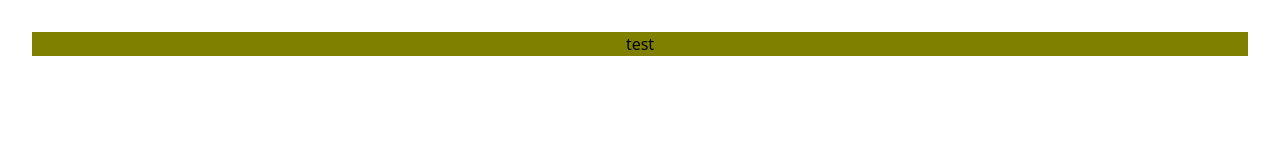
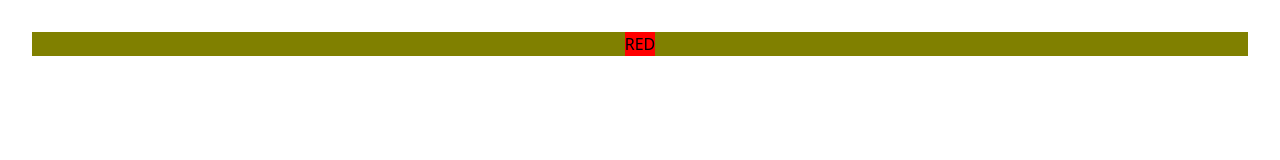
Before and after one commit to Siddhantv1/react-JS-repo, a React (Vite) app in the folder 04BGchanger/: page / in a window 1280 px wide. Shown: the top 160 px of the page. Built offline with nearby package versions, Linux system fonts and the light colour scheme.

Commit message:
first button: red

```diff
--- a/04BGchanger/src/App.jsx
+++ b/04BGchanger/src/App.jsx
@@ -11,9 +11,15 @@
     <div className="w-full h-screen duration-200"
 
     style={{backgroundColor: color}}
+    >
+      <div className="fixed flex flex-wrap justify-center botton-12 inset-x-0 px-2">
+      <div className='flex flex-wrap justify-center gap-3 shadow-lg bg-white px-3 py-2 rounded-3xl'>
 
-    >
-      <div className="fixed flex flex-wrap justify-center botton-12 inset-x-0 px-2"> test</div>
+        <button className='outline-none px-4 py-1 rounded-full text-white shadow-lg'
+        style={{backgroundColor: "red"}}
+        >RED</button>
+      </div>
+      </div>
     </div>
     </>
   )
```
